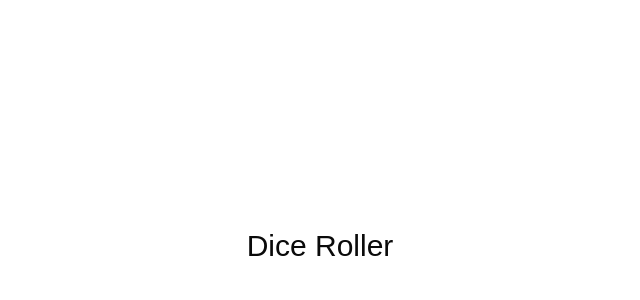
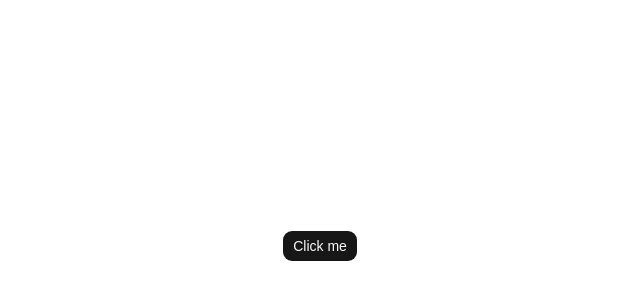
Before and after one commit to sophia-mai/dice-roller-app, a React (Vite) app: page / in a window 1280 px wide. Shown: the part 154-454 px from the top of the page, without its empty margins (320-960 px from the left). Built offline with nearby package versions, Linux system fonts and the light colour scheme.

Commit message:
dashboard-01: Install and configure shadcn/ui

```diff
--- a/src/App.tsx
+++ b/src/App.tsx
@@ -1,7 +1,9 @@
+import { Button } from "@/components/ui/button";
+
 function App() {
   return (
-    <div className="flex min-h-screen items-center justify-center text-3xl">
-      Dice Roller
+    <div className="flex min-h-screen items-center justify-center">
+      <Button>Click me</Button>
     </div>
   );
 }
```
